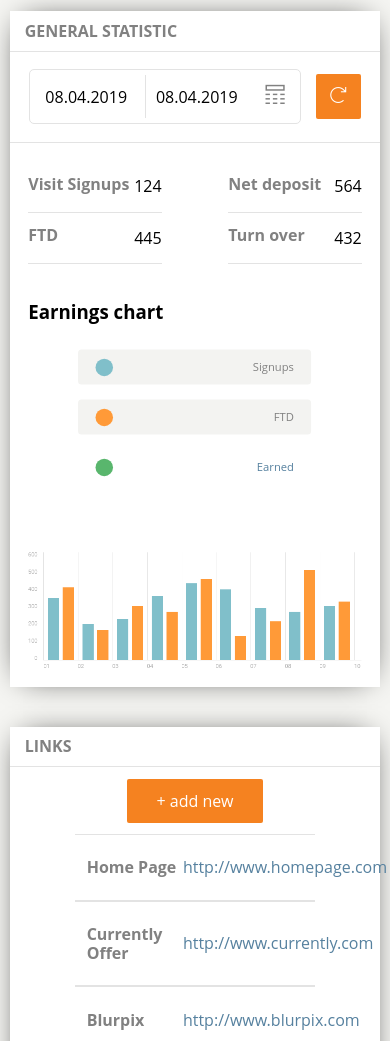
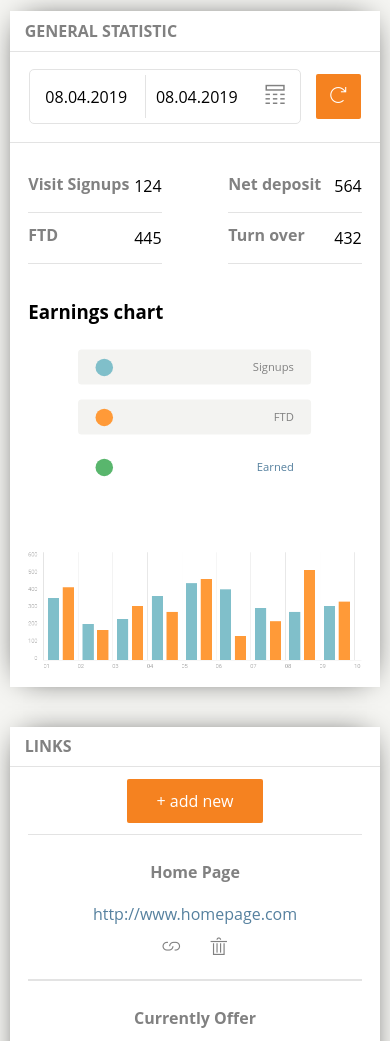
Before and after one commit to Nolandos/links-banners-dashboard, a website: page index.html in a window 390 px wide. Shown: the part 59-1100 px from the top of the page. Drawn offline with Linux system fonts and the light colour scheme.

Commit message:
add responiveness for general-links

```diff
--- a/sass/_layout.scss
+++ b/sass/_layout.scss
@@ -88,3 +88,9 @@ img {
         transform: translate3d(0, 0, 0);
     }
 }
+
+@media(max-width: 500px) {
+    .sidebar {
+        width: 100%;
+    }
+}
--- a/sass/components/_linkRow.scss
+++ b/sass/components/_linkRow.scss
@@ -42,3 +42,23 @@
     }
 
 }
+
+@media(max-width: 767px) {
+   .link-row {
+        width: 90%;
+        flex-direction: column;
+        align-items: center;
+
+        .title,
+        a,
+        .ico-wrapper {
+            width: auto;
+            padding: 5px 0;
+            visibility: visible;
+
+            .ico {
+                padding: 5px 15px;
+            }
+        }
+   }
+}
```
Also changed, not shown: css/style.css, sass/style.scss (line endings or trailing spaces), 1 other file.
